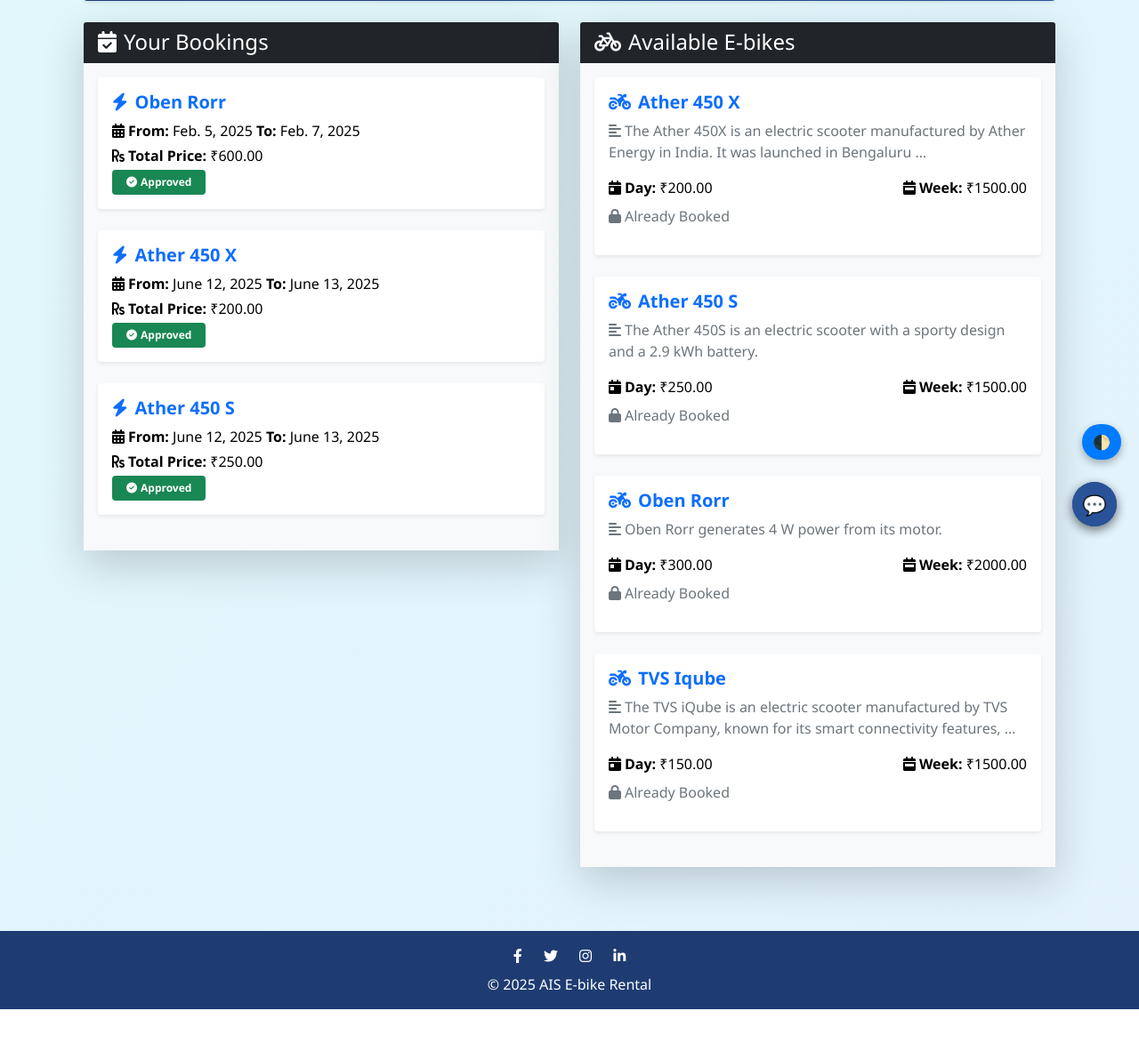
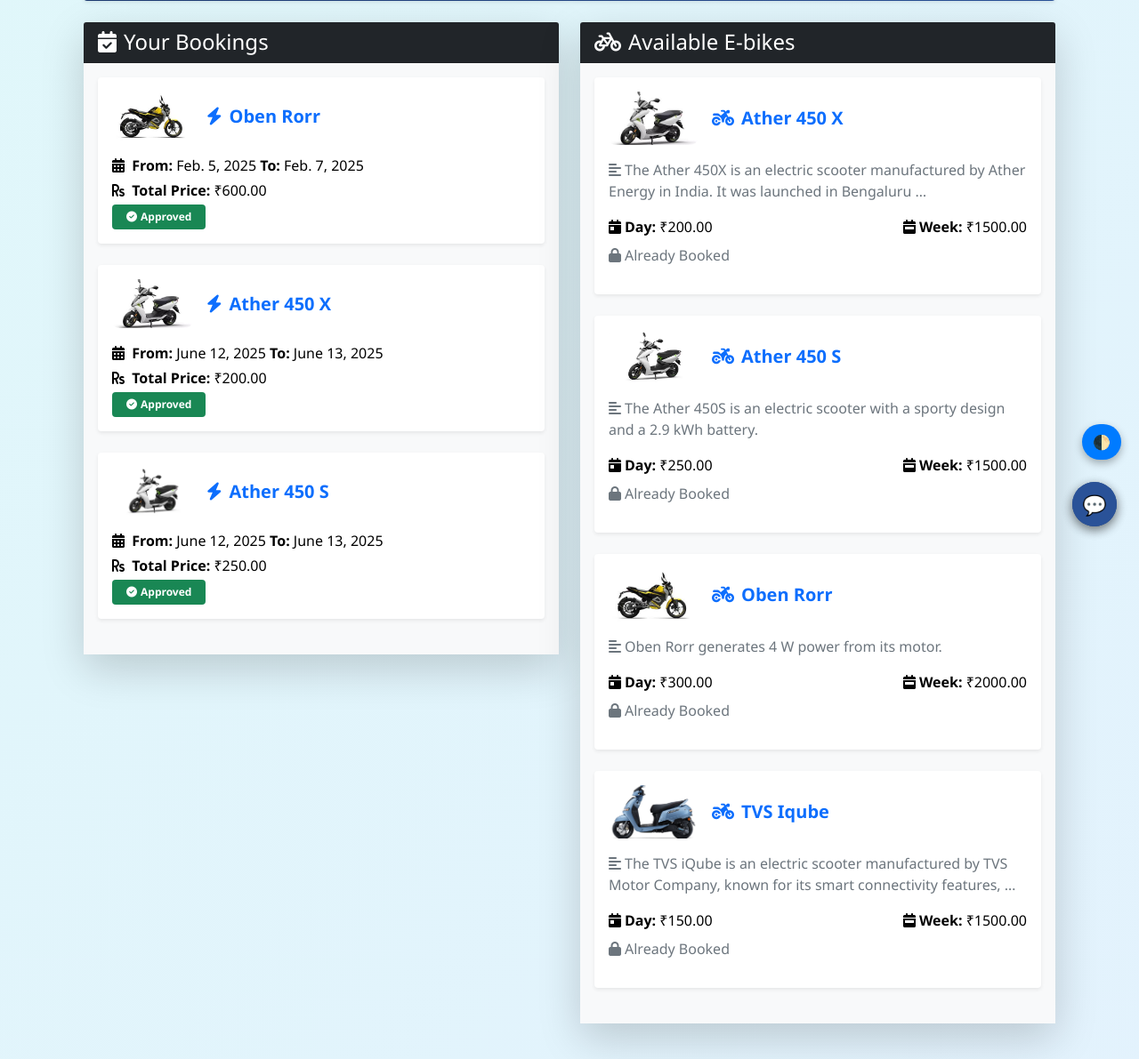
Before and after one commit to sandesh9160/AisEbikeRental, a Django app: template templates/riders/dashboard.html in a window 1280 px wide. Shown: the part 183-1374 px from the top of the page at 89% size. Before the commit the page ends 1318 px from the top, so only its background shows below. Run offline with Django 3.2, Linux system fonts and the light colour scheme; the template is opened without the code that fills it: values that come from a table or form of the project are taken from there, others are empty; data comes from the database, SQL or seed files in the repository; tables that the repository leaves empty hold one stand-in row (values such as "Sample post").

Commit message:
Update dashboard.html

```diff
--- a/templates/riders/dashboard.html
+++ b/templates/riders/dashboard.html
@@ -17,9 +17,27 @@
                 {% for booking in bookings %}
                 <div class="card mb-4 border-0 shadow-sm animated-card">
                     <div class="card-body">
-                            <h5 class="card-title text-primary fw-bold"><i class="fas fa-bolt me-2"></i>{{ booking.ebike.name }}</h5>
-                            <p class="card-text mb-1"><i class="fas fa-calendar-alt me-1"></i><strong>From:</strong> {{ booking.start_date }} <strong>To:</strong> {{ booking.end_date }}</p>
-                            <p class="card-text mb-1"><i class="fas fa-rupee-sign me-1"></i><strong>Total Price:</strong> ₹{{ booking.total_price }}</p>
+                        <!-- Image and title inline -->
+                        <div class="d-flex align-items-center mb-3">
+                            <img
+                                src="{{ booking.ebike.image.url }}"
+                                alt="{{ booking.ebike.name }}"
+                                style="width: 90px; height: 55px; object-fit: cover; border-radius: 8px;"
+                                class="me-3"
+                            />
+                            <h5 class="card-title text-primary fw-bold mb-0">
+                                <i class="fas fa-bolt me-2"></i>{{ booking.ebike.name }}
+                            </h5>
+                        </div>
+
+                        <p class="card-text mb-1">
+                            <i class="fas fa-calendar-alt me-1"></i>
+                            <strong>From:</strong> {{ booking.start_date }} <strong>To:</strong> {{ booking.end_date }}
+                        </p>
+                        <p class="card-text mb-1">
+                            <i class="fas fa-rupee-sign me-1"></i>
+                            <strong>Total Price:</strong> ₹{{ booking.total_price }}
+                        </p>
                         <span class="badge {% if booking.is_approved %}bg-success{% else %}bg-warning text-dark{% endif %} px-3 py-2">
                             {% if booking.is_approved %}
                                 <i class="fas fa-check-circle me-1"></i>Approved
@@ -46,8 +64,21 @@
     {% for ebike in available_ebikes %}
     <div class="card mb-4 border-0 shadow-sm animated-card">
         <div class="card-body">
-                            <h5 class="card-title text-primary fw-bold"><i class="fas fa-motorcycle me-2"></i>{{ ebike.name }}</h5>
-                            <p class="card-text text-muted"><i class="fas fa-align-left me-1"></i>{{ ebike.description|truncatewords:18 }}</p>
+            <!-- Compact Inline Image -->
+            <div class="d-flex align-items-center mb-3">
+                        <img
+                            src="{{ ebike.image.url }}"
+                            alt="{{ ebike.name }}"
+                            style="width: 100px; height: 60px; object-fit: cover; border-radius: 8px;"
+                            class="me-3"
+                        />
+                        <h5 class="card-title text-primary fw-bold mb-0">
+                            <i class="fas fa-motorcycle me-2"></i>{{ ebike.name }}
+                        </h5>
+            </div>
+            <p class="card-text text-muted">
+                <i class="fas fa-align-left me-1"></i>{{ ebike.description|truncatewords:18 }}
+            </p>
             <div class="d-flex justify-content-between mb-2">
                     <span><i class="fas fa-calendar-day me-1"></i><strong>Day:</strong> ₹{{ ebike.price_per_day }}</span>
                     <span><i class="fas fa-calendar-week me-1"></i><strong>Week:</strong> ₹{{ ebike.price_per_week }}</span>
@@ -65,7 +96,7 @@
             <p class="text-muted"><i class="fas fa-info-circle me-1"></i>No e-bikes available at the moment.</p>
             {% endfor %}
     </div>
-            </div>
+
         </div>
     </div>
 </div>
```
Lines whose indentation alone changed are shown as unchanged.
